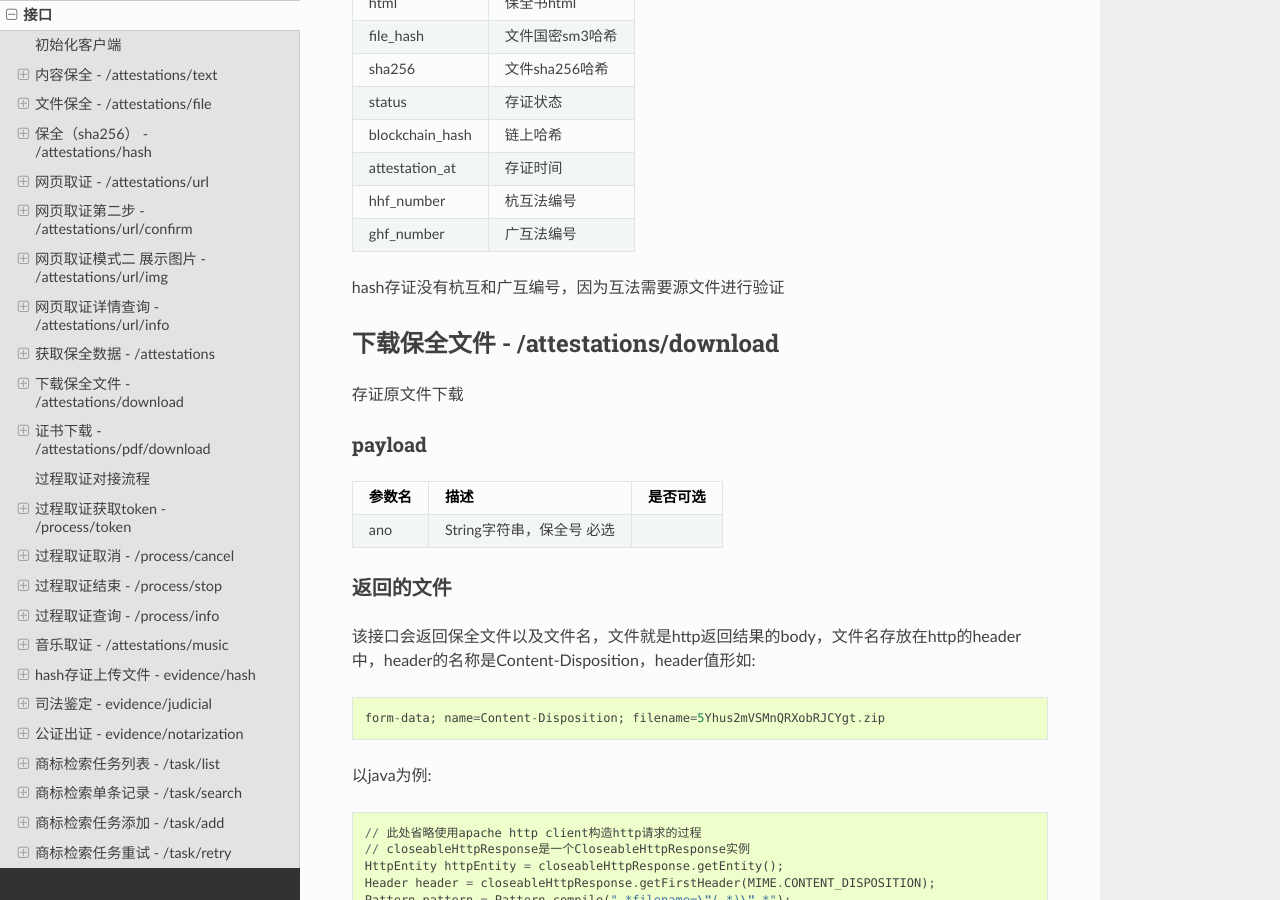
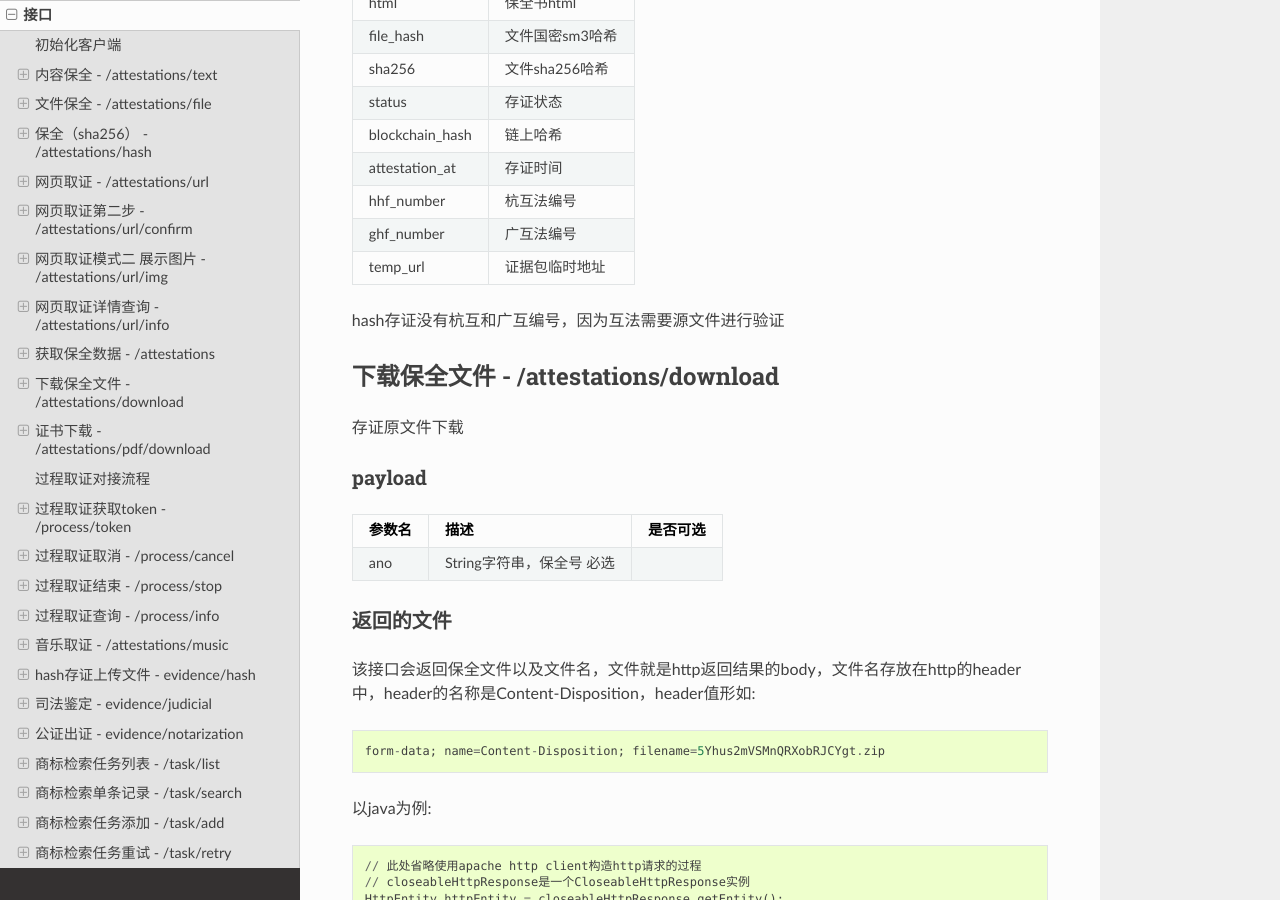
Before and after one commit to baoquan-hq/peacock-doc, a Sphinx documentation site: the page built from docs/api.rst, in a window 1280 px wide and 900 px high, scrolled down 5093 px. Built offline with Sphinx 7.4.7 and the Read the Docs theme 2.0.0, drawn with Linux system fonts in a browser that asks for light colours.

Commit message:
文件临时下载路径

```diff
--- a/docs/api.rst
+++ b/docs/api.rst
@@ -246,6 +246,7 @@ blockchain_hash    链上哈希
 attestation_at     存证时间
 hhf_number         杭互法编号
 ghf_number         广互法编号
+temp_url           证据包临时地址
 =================  ================================================================
 hash存证没有杭互和广互编号，因为互法需要源文件进行验证
 
```
